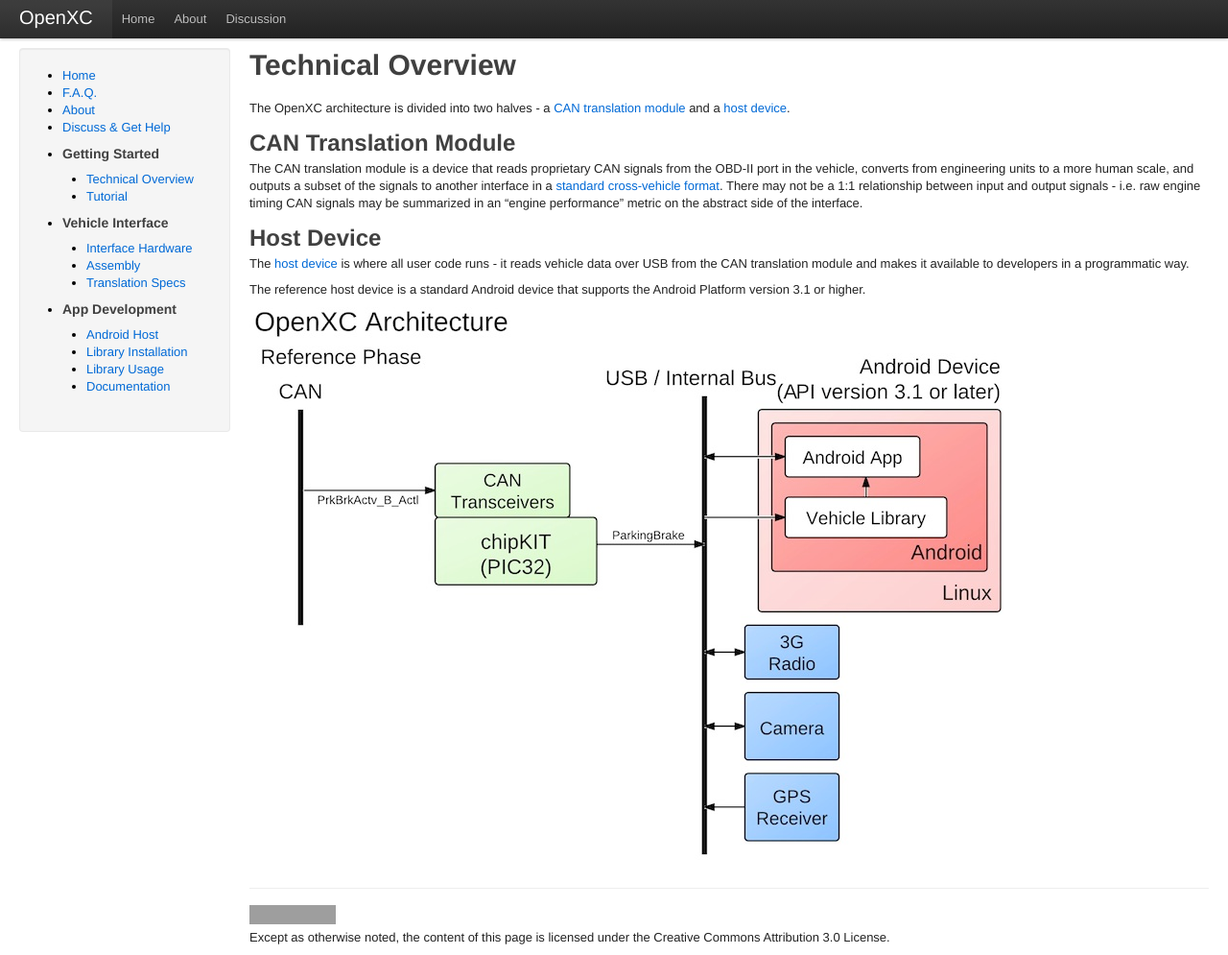
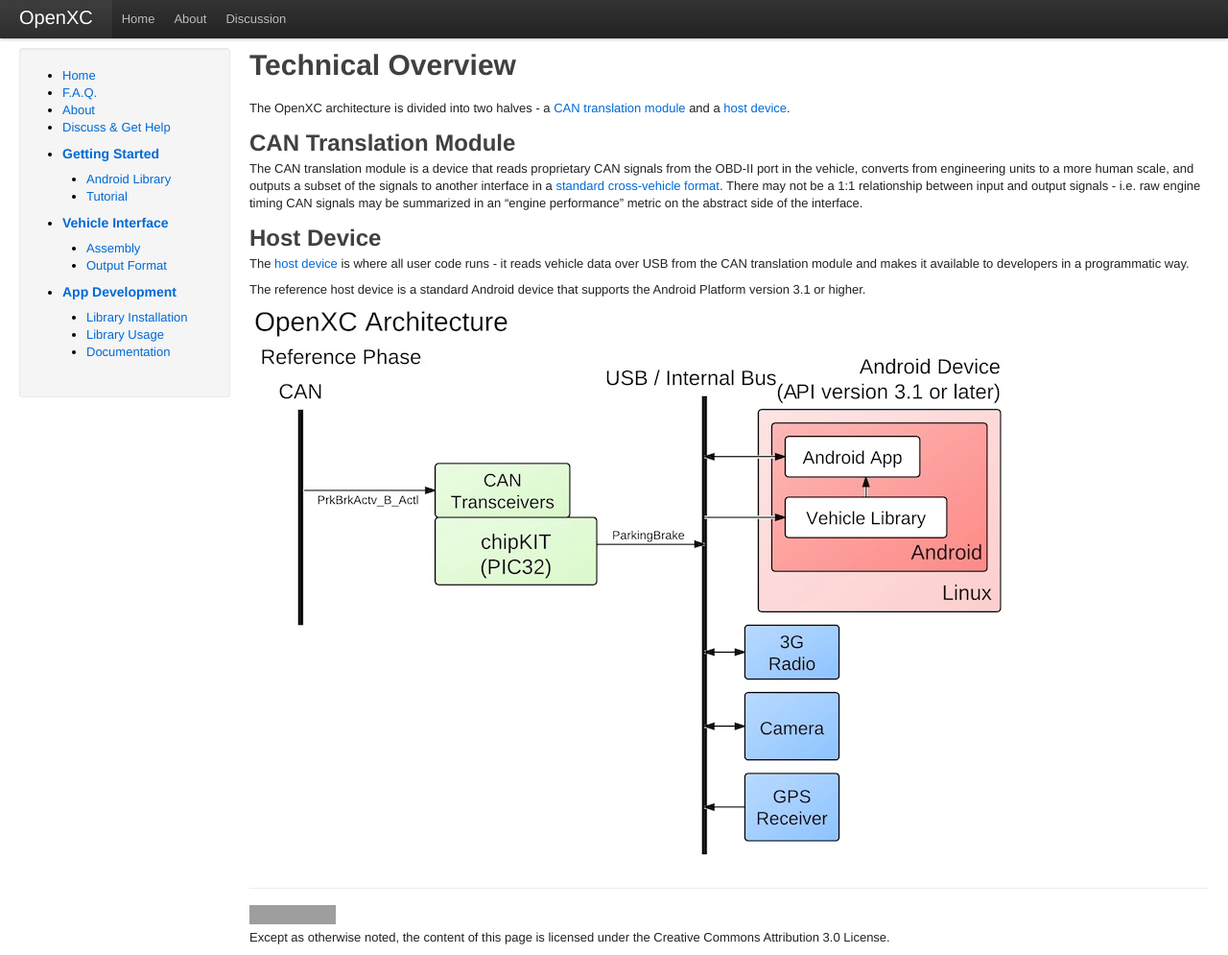
Before and after one commit to openxc/openxcplatform.com, a Jekyll site: the page built from getting-started/index.mkd, in a window 1280 px wide and 995 px high. Shown: the whole window at 96% size. Built offline with Jekyll 4.4.1, drawn with Linux system fonts in a browser that asks for light colours; nearby versions of some CDN libraries; Markdown is read by kramdown in place of the engine named in the settings; grey boxes are pictures that could not be loaded.

Commit message:
Re-organize existing documentation.

```diff
--- a/_config.yml
+++ b/_config.yml
@@ -1,5 +1,4 @@
 auto: true
 markdown: rdiscount
 pygments:    true
-permalink: /:year/:month/:title
 production: true
--- a/_layouts/default.html
+++ b/_layouts/default.html
@@ -41,22 +41,20 @@
         <div class="well">
             <ul>
                 <li><a href="/">Home</a></li>
-                <li><a href="/developers/faq.html">F.A.Q.</a></li>
+                <li><a href="/faq.html">F.A.Q.</a></li>
                 <li><a href="/about.html">About</a></li>
                 <li><a href="/discuss.html">Discuss &amp; Get Help</a></li>
-                <li><h5>Getting Started</h5><ul>
-                    <li><a href="/getting-started/overview.html">Technical Overview</a></li>
+                <li><h5><a href="/getting-started/index.html">Getting Started</a></h5><ul>
+                    <li><a href="/android/library-installation.html">Android Library</a></li>
                     <li><a href="/getting-started/tutorial.html">Tutorial</a></li>
                 </ul></li>
-                <li><h5>Vehicle Interface</h5><ul>
-                    <li><a href="/developers/vehicle-interface/hardware.html">Interface Hardware</a></li>
-                    <li><a href="/developers/vehicle-interface/assembly.html">Assembly</a></li>
-                    <li><a href="/developers/vehicle-interface/translation-specs.html">Translation Specs</a></li>
+                <li><h5><a href="/vehicle-interface/index.html">Vehicle Interface</a></h5><ul>
+                    <li><a href="/vehicle-interface/assembly.html">Assembly</a></li>
+                    <li><a href="/vehicle-interface/output-format.html">Output Format</a></li>
                 </ul></li>
-                <li><h5>App Development</h5><ul>
-                    <li><a href="/developers/android/host.html">Android Host</a></li>
-                    <li><a href="/developers/android/library-installation.html">Library Installation</a></li>
-                    <li><a href="/developers/android/library-usage.html">Library Usage</a></li>
+                <li><h5><a href="/android/index.html">App Development</a></h5><ul>
+                    <li><a href="/android/library-installation.html">Library Installation</a></li>
+                    <li><a href="/android/api-guide.html">Library Usage</a></li>
                     <li><a href="/openxc-android">Documentation</a></li>
                 </ul></li>
             </ul>
--- a/about.mkd
+++ b/about.mkd
@@ -37,7 +36,7 @@
 OpenXC completely changes the customer experience with in-vehicle technology.
 Consider if every new vehicle includes a built-in base board at no cost to the
 customer. This base board has connections to the dashboard interface and audio
-system and a [CAN translator](/developers/vehicle-interface/hardware.html) - we
+system and a [CAN translator](/vehicle-interface/hardware.html) - we
 would consider this OpenXC-compatible. The consumer has the option of making the
 vehicle OpenXC-enabled by adding a ~$40 module that includes the host device
 where OpenXC applications actually run. Other modules that add hardware features
--- a/developers/developers-android-library-usage.mkd
+++ b/android/api-guide.mkd
@@ -1,6 +1,5 @@
 ---
 layout: default
-permalink: /android/library-usage.html
 ---
 
 Android Library Usage
@@ -10,7 +9,7 @@
 application connects to an in-process [VehicleManager][] which handles reading
 fresh data from the vehicle.
 
-This document describes the interface for the OpenXC library **version 1.1**.
+This document describes the interface for the OpenXC library **version 2.0**.
 
 ### Service Binding
 
--- a/developers/developers-android-host.mkd
+++ b/android/index.mkd
@@ -1,6 +1,5 @@
 ---
 layout: default
-permalink: /android/host.html
 ---
 
 Android Host
--- a/developers/developers-android-library-installation.mkd
+++ b/android/library-installation.mkd
@@ -1,6 +1,5 @@
 ---
 layout: default
-permalink: /android/library-installation.html
 ---
 
 Android Library Installation
--- a/developers/developers-faq.mkd
+++ b/faq.mkd
@@ -65,8 +64,8 @@
 <p>
 The most important difference between OpenXC and existing tools is the standard
 programming language and OS agnostic
- <a href="/vehicle-interface/translation-specs.html">output</a> sent via USB.
-The reference host device is <a href="android/host.html">Android</a>, but
+ <a href="/vehicle-interface/output-format.html">output</a> sent via USB.
+The reference host device is <a href="/android/host.html">Android</a>, but
 there's no reason you couldn't use a Windows or Linux laptop with a USB port
 (i.e. any of them). A port of the
  <a href="/android/library-usage.html">openxc-android</a> library to Python or
--- a/overview.mkd
+++ b/getting-started/index.mkd
@@ -1,12 +1,11 @@
 ---
 layout: default
-permalink: /getting-started/overview.html
 ---
 
 # Technical Overview
 
 The OpenXC architecture is divided into two halves - a
-[CAN translation module](/developers/vehicle-interface/hardware.html)
+[CAN translation module](/vehicle-interface/hardware)
 and a [host device][].
 
 ## CAN Translation Module
@@ -14,7 +13,7 @@
 The CAN translation module is a device that reads proprietary CAN signals from
 the OBD-II port in the vehicle, converts from engineering units to a more human
 scale, and outputs a subset of the signals to another interface in a
-[standard cross-vehicle format](/developers/vehicle-interface/translation-specs.html).
+[standard cross-vehicle format](/vehicle-interface/output-format).
 There may not be a 1:1 relationship between input and output signals - i.e. raw
 engine timing CAN signals may be summarized in an "engine performance" metric on
 the abstract side of the interface.
--- a/developers/developers-vehicle-assembly.mkd
+++ b/vehicle-interface/assembly.mkd
@@ -1,6 +1,5 @@
 ---
 layout: default
-permalink: /vehicle-interface/assembly.html
 ---
 
 CAN Translator Assembly
--- a/developers/developers-vehicle-interface.mkd
+++ b/vehicle-interface/index.mkd
@@ -1,6 +1,5 @@
 ---
 layout: default
-permalink: /vehicle-interface/hardware.html
 ---
 
 CAN Translator Module
@@ -9,7 +8,7 @@
 The CAN translation module is a microcontroller with two connections - one to
 the CAN bus via the OBD-II port, and one to the [host device][] via USB. It
 listens for a subset of CAN messages, performs required unit conversion or
-factoring and outputs a [generic version][translation-specs] to the USB
+factoring and outputs a [generic version][output-format] to the USB
 interface.
 
 Unless you are implementing custom CAN messages, you will most likely need a
@@ -139,7 +138,7 @@
 [MPIDE]: https://github.com/chipKIT32/chipKIT32-MAX/downloads
 [Max32 page]: http://digilentinc.com/Products/Detail.cfm?NavPath=2,719,895&Prod=CHIPKIT-MAX32.
 [cantranslator]: https://github.com/openxc/cantranslator
-[translation-specs]: /vehicle-interface/translation-specs.html
+[output-format]: /vehicle-interface/output-format.html
 [host device]: /android/host.html
 [chipkit]: http://www.digilentinc.com/Products/Catalog.cfm?NavPath=2,892&Cat=18
 [arduino]: http://arduino.cc
--- a/developers/developers-vehicle-translation-specs.mkd
+++ b/vehicle-interface/output-format.mkd
@@ -1,6 +1,5 @@
 ---
 layout: default
-permalink: /vehicle-interface/translation-specs.html
 ---
 
 Signal Translation Specification
```
Also changed, not shown: other parts of about.mkd (+0 -1 lines), other parts of faq.mkd (+0 -1 lines), other parts of getting-started/index.mkd (+1 -1 lines), developers/developers-vehicle-custom-signals.mkd (deleted, +0 -14 lines), getting-started/tutorial.mkd (renamed from tutorial.mkd, +3 -4 lines).
